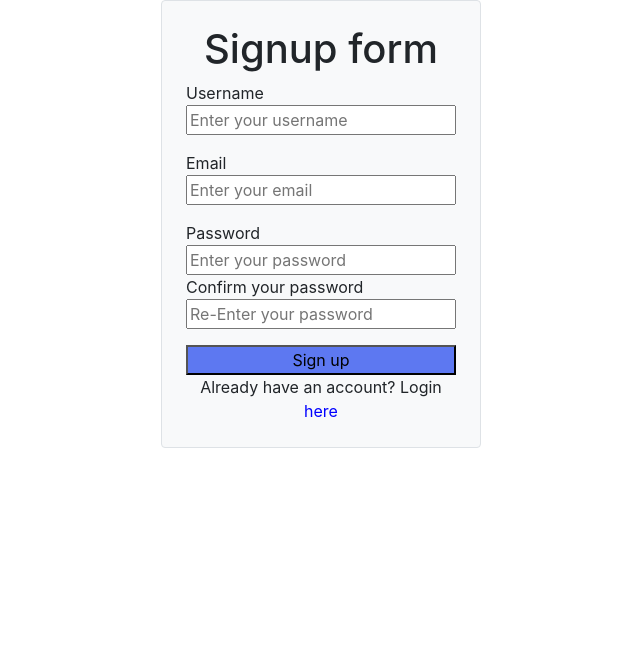
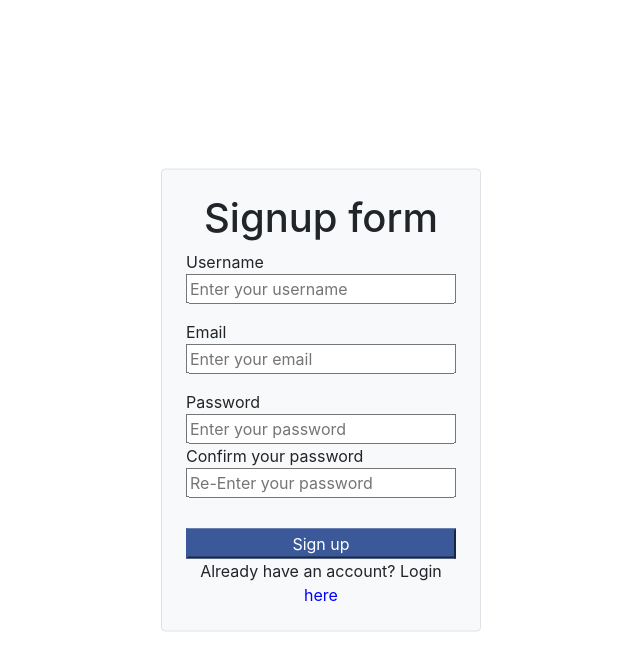
Before and after one commit to Frostbyte99/fuel-quote-app, a React (Create React App) app: page /Signup in a window 1280 px wide. Shown: the top 670 px of the page, without its empty margins (319-959 px from the left). Built offline with nearby package versions, Linux system fonts and the light colour scheme.

Commit message:
styled signup page

```diff
--- a/src/components/FormSignup.js
+++ b/src/components/FormSignup.js
@@ -1,6 +1,7 @@
 import React, { useState } from 'react';
 import PropTypes from 'prop-types';
 import { Link } from "react-router-dom";
+import "../styles.css";
 
 
 const FormSignup = (props) => {
@@ -26,9 +27,8 @@ const FormSignup = (props) => {
     color: "blue",
   };
 
-// I will continue this.
   return (
-    <div className="text-center flex-direction p-4 w-25 flex-column container bg-light border rounded">
+    <div className="center-component text-center flex-direction p-4 w-25 flex-column container bg-light border rounded">
       <form className="form border-0 d-flex align-items flex-column mx-auto w-100" onSubmit={handleSubmit}>
         <h1>Signup form</h1>
         <div className="form-group">
@@ -92,7 +92,7 @@ const FormSignup = (props) => {
             </small>
         </p>
         </div>
-        <button className="form-input-btn" type="submit">
+        <button className="login-signup-btn" type="submit">
           Sign up
         </button>
         <span className="form-input-login">
--- a/src/components/LoginForm.js
+++ b/src/components/LoginForm.js
@@ -11,15 +11,8 @@ const LoginForm = (props) => {
         props.history.push('/fuelquote');
     };
 
-    const divStyle = {
-        position: 'absolute',
-        left: '50%',
-        top: '50%',
-        transform: 'translate(-50%, -50%)',
-      };
-
       return (
-        <div style={divStyle} className="text-center flex-direction mt-0 p-4 w-25 flex-column container bg-light border rounded">
+        <div className="center-component text-center flex-direction mt-0 p-4 w-25 flex-column container bg-light border rounded">
           <h4> Welcome! </h4>
           <form onSubmit={onSubmit} className="border-0 d-flex align-items flex-column mx-auto w-100">
             <label className="text-left mb-0">Email</label>
@@ -40,7 +33,7 @@ const LoginForm = (props) => {
               onChange={(e) => setPassword(e.currentTarget.value)}
               required
             />
-            <input className="bg-primary border-primary text-white mt-2" type="submit" value="Log In" />
+            <input className="login-signup-btn" type="submit" value="Log In" />
           </form>
           <small>Don&apos;t have an account? Sign up
             <Link to="/signup"> here</Link>
--- a/src/styles.css
+++ b/src/styles.css
@@ -1,21 +1,48 @@
 .testClass {
     background-color: black;
 }
+/*
+    I could not fix the spacing(margins top and bottom) between input boxes
+    in the signup page. If you can help...
+*/
 
 .form-label {
     display: block;
     text-align: left;
-    margin-bottom: 0px;
+    margin-bottom: 0;
+    margin-top: 0;
 }
+
+.form-group {
+    margin-bottom: 0;
+    margin-top: 0;
+}
+
+.login-signup-btn {
+    background-color:#3b5998;
+    border-color:  #3b5998;
+    color: white;
+    margin-top: 15px;
+}
+
+.form-input {
+    width: 100%;
+    margin-bottom: 0;
+    margin-top: 0;
+
+}
+
+.center-component {
+    position: absolute;
+    left: 50%;
+    top: 50%;
+    transform: translate(-50%, -50%);
+  };
 
 .form-input-btn {
     background-color: rgb(93, 120, 241);
 }
 
-.form-input {
-    width: 100%;
-    margin-bottom: 0px;
-}
 .readonly {
     color: #555;
 }
```
